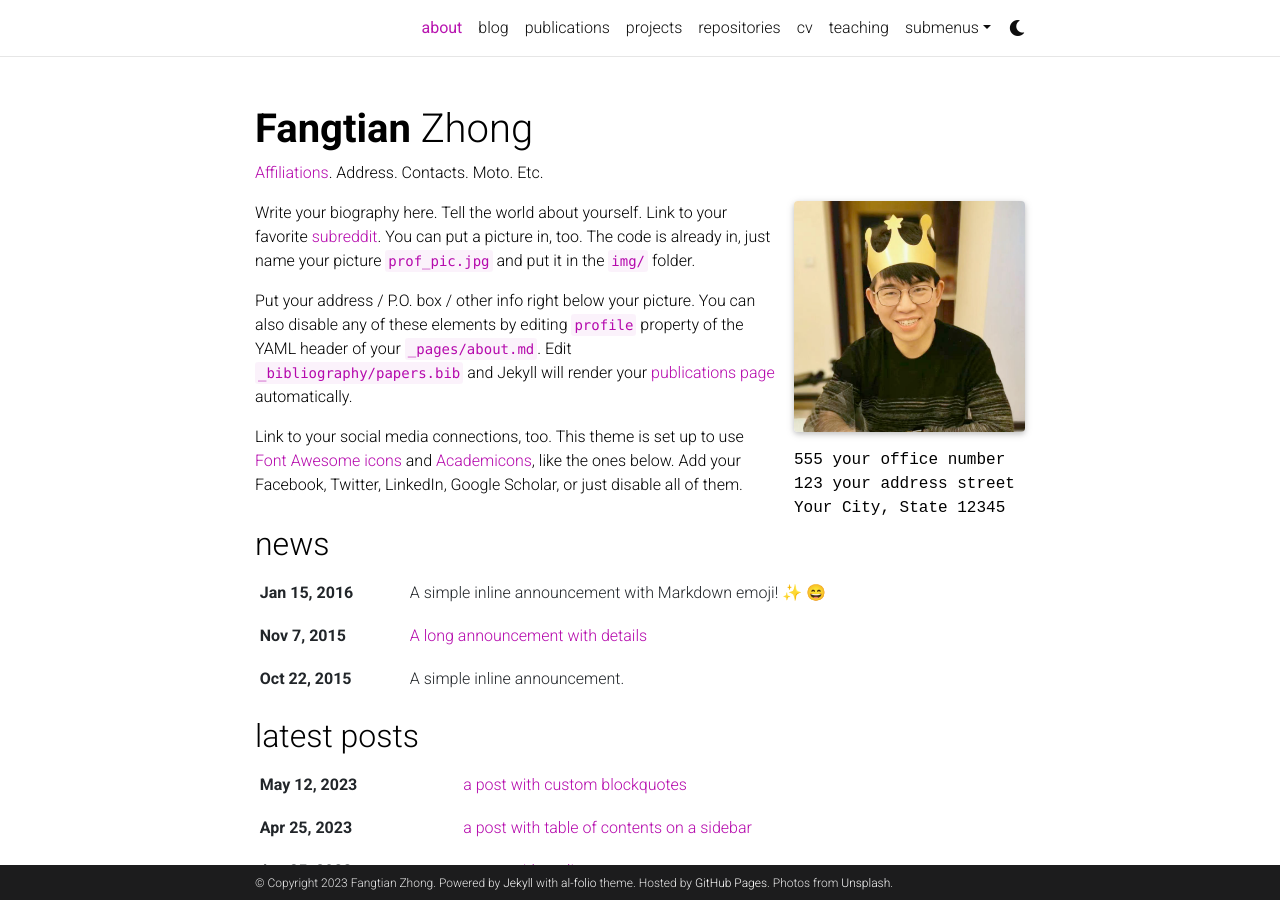
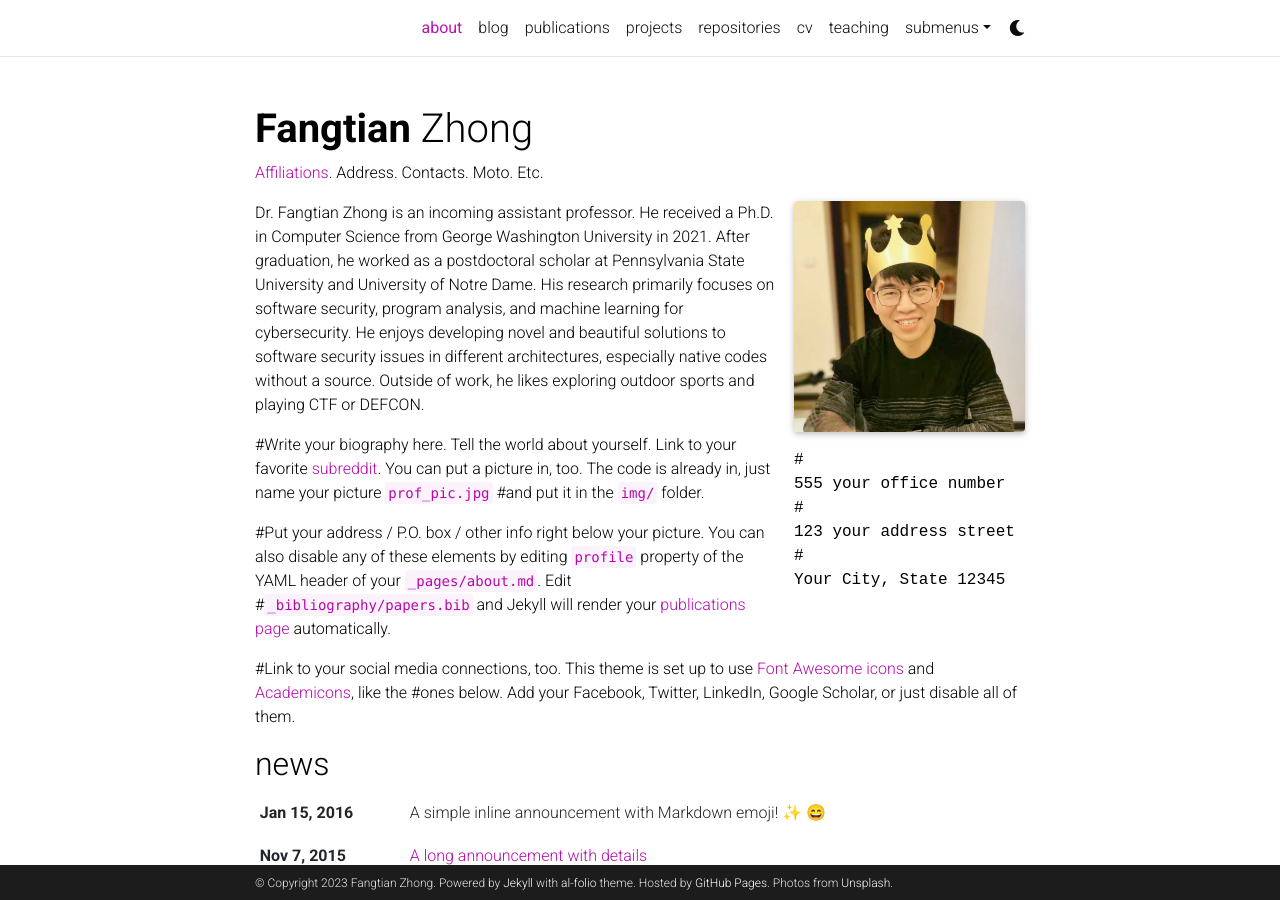
Before and after one commit to fangtian-zhong/fangtian-zhong_stop.github.io, a Jekyll site: the page built from _pages/about.md, in a window 1280 px wide and 900 px high. Built offline with Jekyll 4.4.1, drawn with Linux system fonts in a browser that asks for light colours; full-size pictures stand in for the smaller copies a plugin makes; emoji names are drawn with the system emoji font; comment, search, counter and statistics services are not loaded; a style sheet for code colours, icons or effects is not loaded.

Commit message:
Update about.md

```diff
--- a/_pages/about.md
+++ b/_pages/about.md
@@ -9,18 +9,19 @@ profile:
   image: prof_pic.jpg
   image_circular: false # crops the image to make it circular
   address: >
-    <p>555 your office number</p>
-    <p>123 your address street</p>
-    <p>Your City, State 12345</p>
+    #<p>555 your office number</p>
+    #<p>123 your address street</p>
+    #<p>Your City, State 12345</p>
 
 news: true  # includes a list of news items
 latest_posts: true  # includes a list of the newest posts
 selected_papers: true # includes a list of papers marked as "selected={true}"
 social: true  # includes social icons at the bottom of the page
 ---
+Dr. Fangtian Zhong is an incoming assistant professor. He received a Ph.D. in Computer Science from George Washington University in 2021. After graduation, he worked as a postdoctoral scholar at Pennsylvania State University and University of Notre Dame. His research primarily focuses on software security, program analysis, and machine learning for cybersecurity. He enjoys developing novel and beautiful solutions to software security issues in different architectures, especially native codes without a source. Outside of work, he likes exploring outdoor sports and playing CTF or DEFCON.
 
-Write your biography here. Tell the world about yourself. Link to your favorite [subreddit](http://reddit.com). You can put a picture in, too. The code is already in, just name your picture `prof_pic.jpg` and put it in the `img/` folder.
+#Write your biography here. Tell the world about yourself. Link to your favorite [subreddit](http://reddit.com). You can put a picture in, too. The code is already in, just name your picture `prof_pic.jpg` #and put it in the `img/` folder.
 
-Put your address / P.O. box / other info right below your picture. You can also disable any of these elements by editing `profile` property of the YAML header of your `_pages/about.md`. Edit `_bibliography/papers.bib` and Jekyll will render your [publications page](/al-folio/publications/) automatically.
+#Put your address / P.O. box / other info right below your picture. You can also disable any of these elements by editing `profile` property of the YAML header of your `_pages/about.md`. Edit #`_bibliography/papers.bib` and Jekyll will render your [publications page](/al-folio/publications/) automatically.
 
-Link to your social media connections, too. This theme is set up to use [Font Awesome icons](http://fortawesome.github.io/Font-Awesome/) and [Academicons](https://jpswalsh.github.io/academicons/), like the ones below. Add your Facebook, Twitter, LinkedIn, Google Scholar, or just disable all of them.
+#Link to your social media connections, too. This theme is set up to use [Font Awesome icons](http://fortawesome.github.io/Font-Awesome/) and [Academicons](https://jpswalsh.github.io/academicons/), like the #ones below. Add your Facebook, Twitter, LinkedIn, Google Scholar, or just disable all of them.
```
